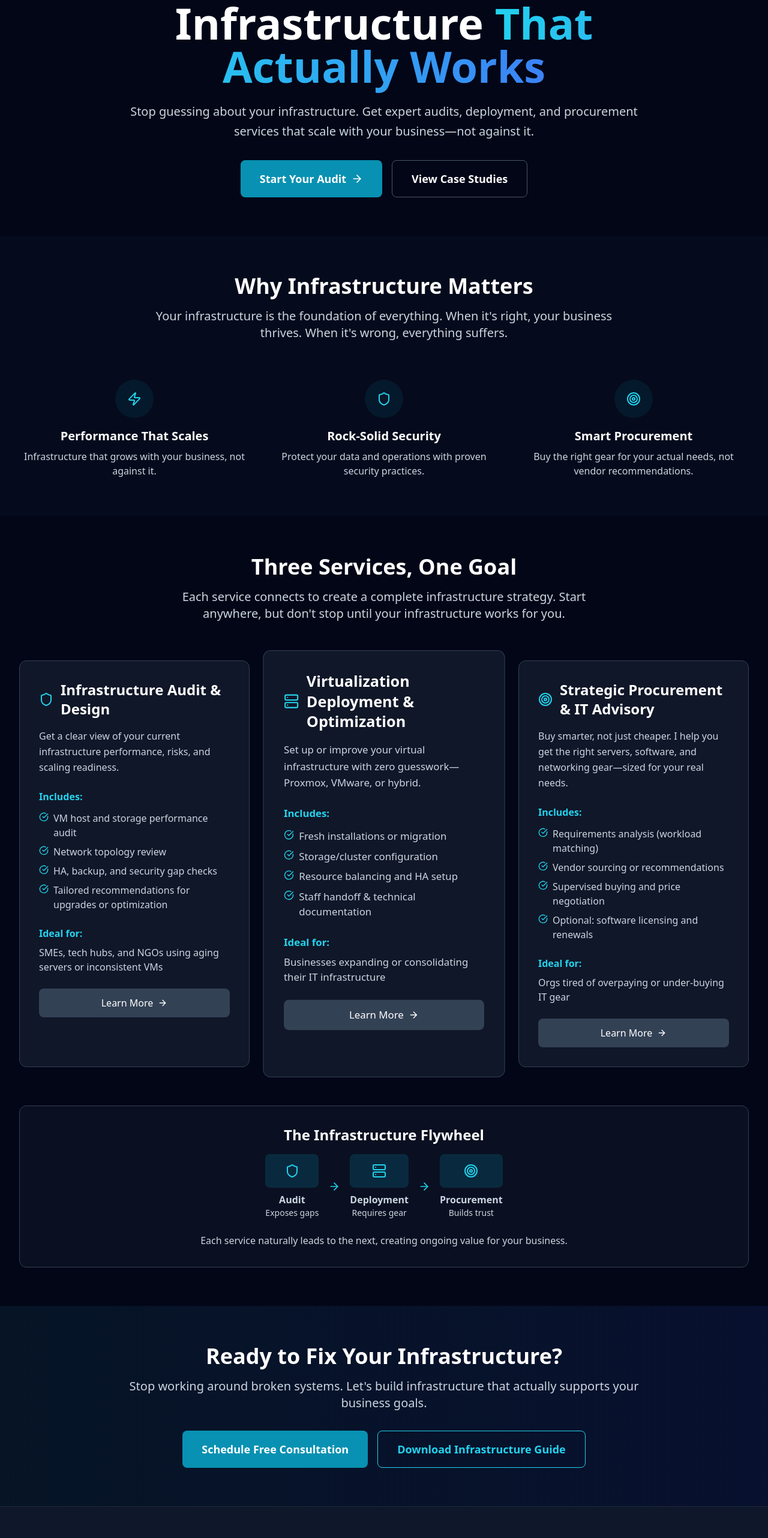
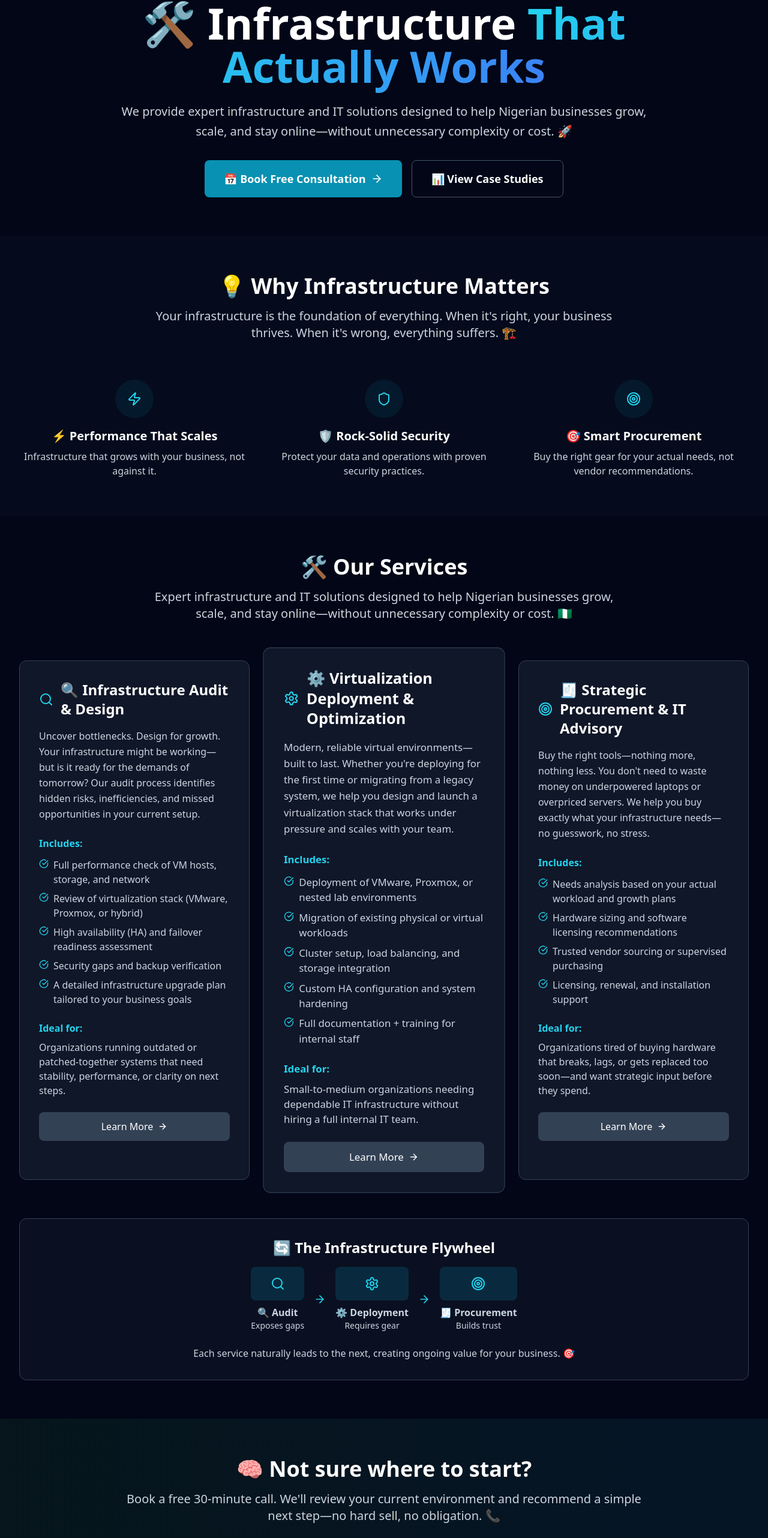
Before and after one commit to Raph2954/tech-infrastructure-vision, a React (Vite) app: page / in a window 1280 px wide. Shown: the part 94-2658 px from the top of the page at 60% size. Built offline with nearby package versions, Linux system fonts and the light colour scheme.

Commit message:
Refactor: Update services page content
Update the services page content with the new copy, icons, and emoticons.

```diff
--- a/src/pages/Index.tsx
+++ b/src/pages/Index.tsx
@@ -1,5 +1,5 @@
 
-import { Server, Network, ShoppingCart, ArrowRight, Shield, Zap, Target } from 'lucide-react';
+import { Server, Network, ShoppingCart, ArrowRight, Shield, Zap, Target, Search, Settings, FileText, Phone, Calendar } from 'lucide-react';
 import Header from '../components/Header';
 import ServiceCard from '../components/ServiceCard';
 import Footer from '../components/Footer';
@@ -7,39 +7,41 @@ import Footer from '../components/Footer';
 const Index = () => {
   const services = [
     {
-      title: "Infrastructure Audit & Design",
-      summary: "Get a clear view of your current infrastructure performance, risks, and scaling readiness.",
+      title: "🔍 Infrastructure Audit & Design",
+      summary: "Uncover bottlenecks. Design for growth. Your infrastructure might be working—but is it ready for the demands of tomorrow? Our audit process identifies hidden risks, inefficiencies, and missed opportunities in your current setup.",
       includes: [
-        "VM host and storage performance audit",
-        "Network topology review",
-        "HA, backup, and security gap checks",
-        "Tailored recommendations for upgrades or optimization"
+        "Full performance check of VM hosts, storage, and network",
+        "Review of virtualization stack (VMware, Proxmox, or hybrid)",
+        "High availability (HA) and failover readiness assessment",
+        "Security gaps and backup verification",
+        "A detailed infrastructure upgrade plan tailored to your business goals"
       ],
-      idealFor: "SMEs, tech hubs, and NGOs using aging servers or inconsistent VMs",
-      icon: <Shield size={24} />
+      idealFor: "Organizations running outdated or patched-together systems that need stability, performance, or clarity on next steps.",
+      icon: <Search size={24} />
     },
     {
-      title: "Virtualization Deployment & Optimization",
-      summary: "Set up or improve your virtual infrastructure with zero guesswork—Proxmox, VMware, or hybrid.",
+      title: "⚙️ Virtualization Deployment & Optimization",
+      summary: "Modern, reliable virtual environments—built to last. Whether you're deploying for the first time or migrating from a legacy system, we help you design and launch a virtualization stack that works under pressure and scales with your team.",
       includes: [
-        "Fresh installations or migration",
-        "Storage/cluster configuration",
-        "Resource balancing and HA setup",
-        "Staff handoff & technical documentation"
+        "Deployment of VMware, Proxmox, or nested lab environments",
+        "Migration of existing physical or virtual workloads",
+        "Cluster setup, load balancing, and storage integration",
+        "Custom HA configuration and system hardening",
+        "Full documentation + training for internal staff"
       ],
-      idealFor: "Businesses expanding or consolidating their IT infrastructure",
-      icon: <Server size={24} />
+      idealFor: "Small-to-medium organizations needing dependable IT infrastructure without hiring a full internal IT team.",
+      icon: <Settings size={24} />
     },
     {
-      title: "Strategic Procurement & IT Advisory",
-      summary: "Buy smarter, not just cheaper. I help you get the right servers, software, and networking gear—sized for your real needs.",
+      title: "🧾 Strategic Procurement & IT Advisory",
+      summary: "Buy the right tools—nothing more, nothing less. You don't need to waste money on underpowered laptops or overpriced servers. We help you buy exactly what your infrastructure needs—no guesswork, no stress.",
       includes: [
-        "Requirements analysis (workload matching)",
-        "Vendor sourcing or recommendations",
-        "Supervised buying and price negotiation",
-        "Optional: software licensing and renewals"
+        "Needs analysis based on your actual workload and growth plans",
+        "Hardware sizing and software licensing recommendations",
+        "Trusted vendor sourcing or supervised purchasing",
+        "Licensing, renewal, and installation support"
       ],
-      idealFor: "Orgs tired of overpaying or under-buying IT gear",
+      idealFor: "Organizations tired of buying hardware that breaks, lags, or gets replaced too soon—and want strategic input before they spend.",
       icon: <Target size={24} />
     }
   ];
@@ -53,19 +55,19 @@ const Index = () => {
         <div className="max-w-7xl mx-auto">
           <div className="text-center max-w-4xl mx-auto">
             <h1 className="text-5xl md:text-7xl font-bold text-white mb-6 leading-tight">
-              Infrastructure
+              🛠️ Infrastructure
               <span className="bg-gradient-to-r from-cyan-400 to-blue-500 bg-clip-text text-transparent"> That Actually Works</span>
             </h1>
             <p className="text-xl text-slate-300 mb-8 leading-relaxed">
-              Stop guessing about your infrastructure. Get expert audits, deployment, and procurement
-              services that scale with your business—not against it.
+              We provide expert infrastructure and IT solutions designed to help Nigerian businesses grow,
+              scale, and stay online—without unnecessary complexity or cost. 🚀
             </p>
             <div className="flex flex-col sm:flex-row gap-4 justify-center">
               <button className="bg-cyan-600 hover:bg-cyan-700 text-white px-8 py-4 rounded-lg text-lg font-semibold transition-colors flex items-center justify-center gap-2">
-                Start Your Audit <ArrowRight size={20} />
+                📅 Book Free Consultation <ArrowRight size={20} />
               </button>
               <button className="border border-slate-600 hover:border-cyan-400 text-white px-8 py-4 rounded-lg text-lg font-semibold transition-colors">
-                View Case Studies
+                📊 View Case Studies
               </button>
             </div>
           </div>
@@ -76,10 +78,10 @@ const Index = () => {
       <section className="py-16 px-4 sm:px-6 lg:px-8 bg-slate-900/30">
         <div className="max-w-7xl mx-auto">
           <div className="text-center mb-16">
-            <h2 className="text-3xl md:text-4xl font-bold text-white mb-4">Why Infrastructure Matters</h2>
+            <h2 className="text-3xl md:text-4xl font-bold text-white mb-4">💡 Why Infrastructure Matters</h2>
             <p className="text-xl text-slate-300 max-w-3xl mx-auto">
               Your infrastructure is the foundation of everything. When it's right, your business thrives.
-              When it's wrong, everything suffers.
+              When it's wrong, everything suffers. 🏗️
             </p>
           </div>
 
@@ -88,7 +90,7 @@ const Index = () => {
               <div className="bg-cyan-600/10 w-16 h-16 rounded-full flex items-center justify-center mx-auto mb-4">
                 <Zap className="text-cyan-400" size={24} />
               </div>
-              <h3 className="text-xl font-semibold text-white mb-2">Performance That Scales</h3>
+              <h3 className="text-xl font-semibold text-white mb-2">⚡ Performance That Scales</h3>
               <p className="text-slate-300">Infrastructure that grows with your business, not against it.</p>
             </div>
 
@@ -96,7 +98,7 @@ const Index = () => {
               <div className="bg-cyan-600/10 w-16 h-16 rounded-full flex items-center justify-center mx-auto mb-4">
                 <Shield className="text-cyan-400" size={24} />
               </div>
-              <h3 className="text-xl font-semibold text-white mb-2">Rock-Solid Security</h3>
+              <h3 className="text-xl font-semibold text-white mb-2">🛡️ Rock-Solid Security</h3>
               <p className="text-slate-300">Protect your data and operations with proven security practices.</p>
             </div>
 
@@ -104,7 +106,7 @@ const Index = () => {
               <div className="bg-cyan-600/10 w-16 h-16 rounded-full flex items-center justify-center mx-auto mb-4">
                 <Target className="text-cyan-400" size={24} />
               </div>
-              <h3 className="text-xl font-semibold text-white mb-2">Smart Procurement</h3>
+              <h3 className="text-xl font-semibold text-white mb-2">🎯 Smart Procurement</h3>
               <p className="text-slate-300">Buy the right gear for your actual needs, not vendor recommendations.</p>
             </div>
           </div>
@@ -115,10 +117,9 @@ const Index = () => {
       <section id="services" className="py-16 px-4 sm:px-6 lg:px-8">
         <div className="max-w-7xl mx-auto">
           <div className="text-center mb-16">
-            <h2 className="text-3xl md:text-4xl font-bold text-white mb-4">Three Services, One Goal</h2>
+            <h2 className="text-3xl md:text-4xl font-bold text-white mb-4">🛠️ Our Services</h2>
             <p className="text-xl text-slate-300 max-w-3xl mx-auto">
-              Each service connects to create a complete infrastructure strategy. Start anywhere,
-              but don't stop until your infrastructure works for you.
+              Expert infrastructure and IT solutions designed to help Nigerian businesses grow, scale, and stay online—without unnecessary complexity or cost. 🇳🇬
             </p>
           </div>
 
@@ -134,21 +135,21 @@ const Index = () => {
 
           {/* Cross-sell strategy */}
           <div className="mt-16 bg-slate-800/30 border border-slate-700 rounded-xl p-8">
-            <h3 className="text-2xl font-bold text-white mb-4 text-center">The Infrastructure Flywheel</h3>
+            <h3 className="text-2xl font-bold text-white mb-4 text-center">🔄 The Infrastructure Flywheel</h3>
             <div className="flex flex-col md:flex-row items-center justify-center gap-4 text-slate-300">
               <div className="text-center">
                 <div className="bg-cyan-600/20 p-4 rounded-lg mb-2">
-                  <Shield className="text-cyan-400 mx-auto" size={24} />
+                  <Search className="text-cyan-400 mx-auto" size={24} />
                 </div>
-                <span className="font-semibold">Audit</span>
+                <span className="font-semibold">🔍 Audit</span>
                 <p className="text-sm">Exposes gaps</p>
               </div>
               <ArrowRight className="text-cyan-400 hidden md:block" size={20} />
               <div className="text-center">
                 <div className="bg-cyan-600/20 p-4 rounded-lg mb-2">
-                  <Server className="text-cyan-400 mx-auto" size={24} />
+                  <Settings className="text-cyan-400 mx-auto" size={24} />
                 </div>
-                <span className="font-semibold">Deployment</span>
+                <span className="font-semibold">⚙️ Deployment</span>
                 <p className="text-sm">Requires gear</p>
               </div>
               <ArrowRight className="text-cyan-400 hidden md:block" size={20} />
@@ -156,14 +157,30 @@ const Index = () => {
                 <div className="bg-cyan-600/20 p-4 rounded-lg mb-2">
                   <Target className="text-cyan-400 mx-auto" size={24} />
                 </div>
-                <span className="font-semibold">Procurement</span>
+                <span className="font-semibold">🧾 Procurement</span>
                 <p className="text-sm">Builds trust</p>
               </div>
             </div>
             <p className="text-center mt-6 text-slate-300">
-              Each service naturally leads to the next, creating ongoing value for your business.
+              Each service naturally leads to the next, creating ongoing value for your business. 🎯
             </p>
           </div>
+        </div>
+      </section>
+
+      {/* Not Sure Section */}
+      <section className="py-16 px-4 sm:px-6 lg:px-8 bg-gradient-to-r from-green-900/20 to-cyan-900/20">
+        <div className="max-w-4xl mx-auto text-center">
+          <h2 className="text-3xl md:text-4xl font-bold text-white mb-4">
+            🧠 Not sure where to start?
+          </h2>
+          <p className="text-xl text-slate-300 mb-8">
+            Book a free 30-minute call. We'll review your current environment and recommend a simple next step—no hard sell, no obligation. 📞
+          </p>
+          <button className="bg-green-600 hover:bg-green-700 text-white px-8 py-4 rounded-lg text-lg font-semibold transition-colors flex items-center justify-center gap-2 mx-auto">
+            <Calendar size={20} />
+            📅 Book a Free Call
+          </button>
         </div>
       </section>
 
@@ -171,17 +188,17 @@ const Index = () => {
       <section className="py-16 px-4 sm:px-6 lg:px-8 bg-gradient-to-r from-cyan-900/20 to-blue-900/20">
         <div className="max-w-4xl mx-auto text-center">
           <h2 className="text-3xl md:text-4xl font-bold text-white mb-4">
-            Ready to Fix Your Infrastructure?
+            🚀 Ready to Fix Your Infrastructure?
           </h2>
           <p className="text-xl text-slate-300 mb-8">
-            Stop working around broken systems. Let's build infrastructure that actually supports your business goals.
+            Stop working around broken systems. Let's build infrastructure that actually supports your business goals. 💪
           </p>
           <div className="flex flex-col sm:flex-row gap-4 justify-center">
             <button className="bg-cyan-600 hover:bg-cyan-700 text-white px-8 py-4 rounded-lg text-lg font-semibold transition-colors">
-              Schedule Free Consultation
+              📞 Schedule Free Consultation
             </button>
             <button className="border border-cyan-400 text-cyan-400 hover:bg-cyan-400 hover:text-slate-900 px-8 py-4 rounded-lg text-lg font-semibold transition-colors">
-              Download Infrastructure Guide
+              📥 Download Infrastructure Guide
             </button>
           </div>
         </div>
```
